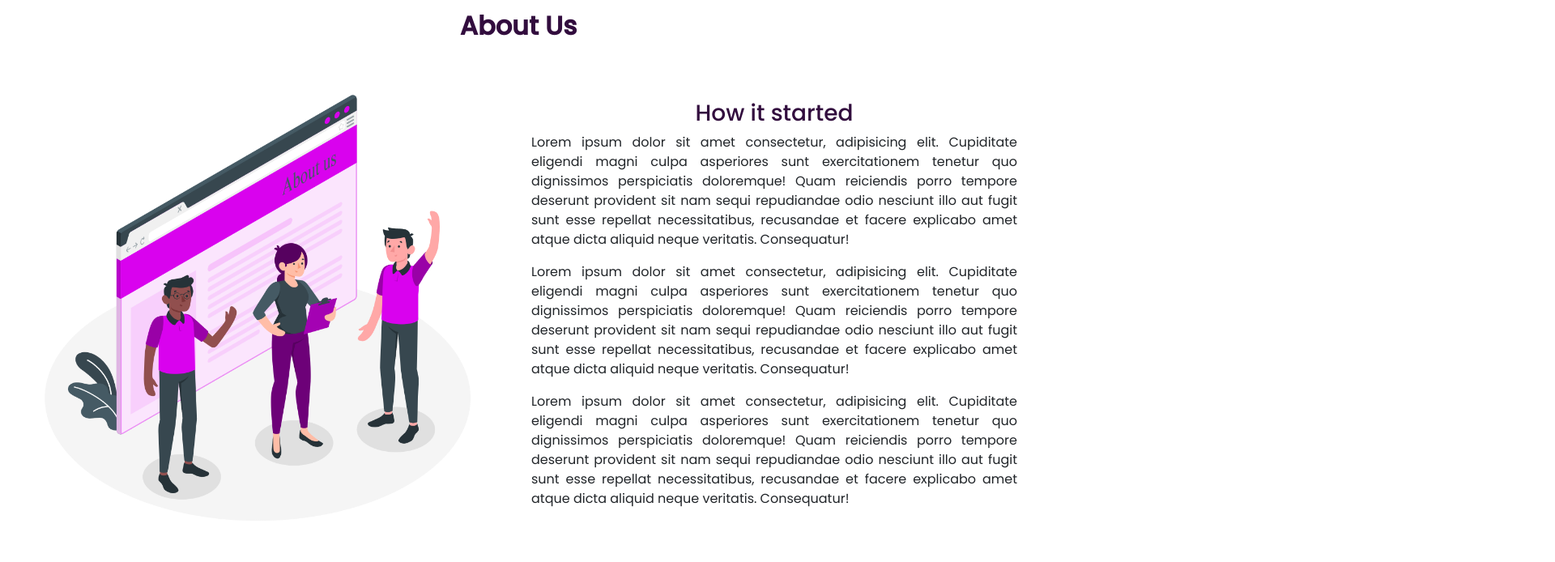
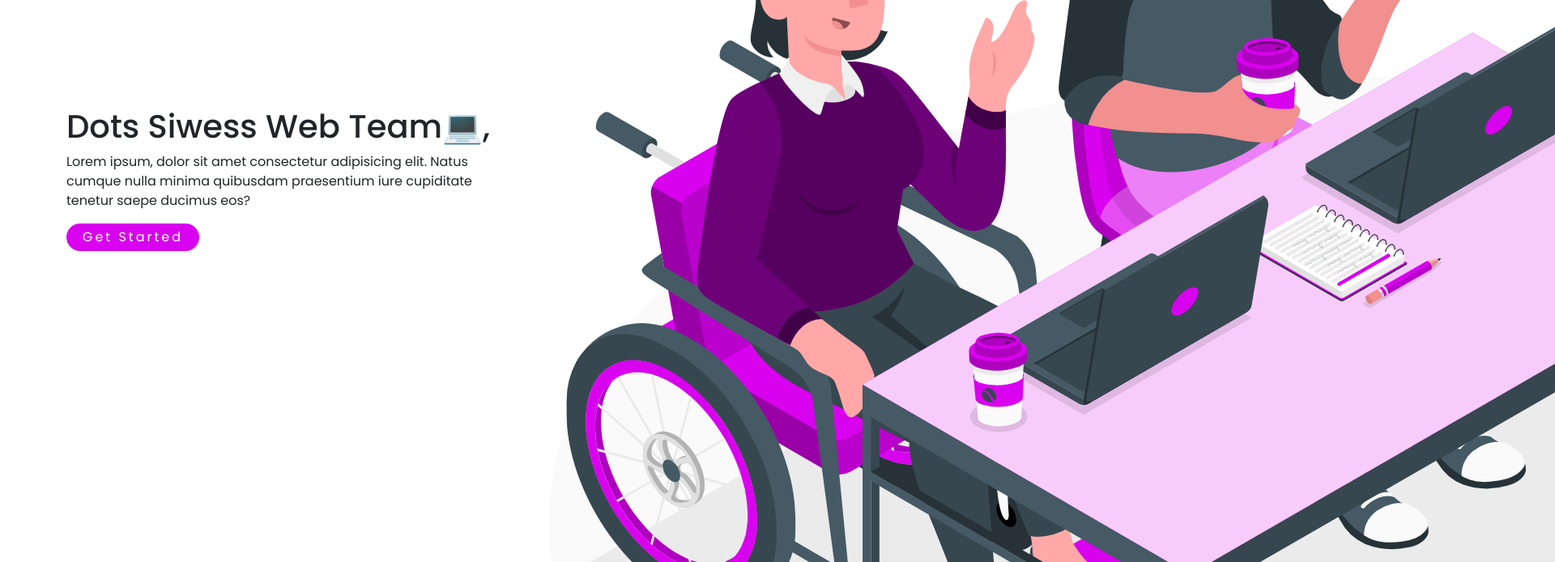
Before and after one commit to Ariyibi-Baseet/SiwessTeam, a plain HTML site: page index.html in a window 1280 px wide. Shown: the part 867-1561 px from the top of the page at 81% size, 1920 px wide, since content can reach past the window. Drawn offline with nearby package versions, Linux system fonts and the light colour scheme.

Commit message:
restructure the entire page

```diff
--- a/index.html
+++ b/index.html
@@ -5,28 +5,27 @@
     <meta http-equiv="X-UA-Compatible" content="IE=edge">
     <meta name="viewport" content="width=device-width, initial-scale=1.0">
     <link rel="stylesheet" href="./asset/css/style.css">
-<!--================================= BOOTSTRAP CDN ==================================================================-->
     <link href="https://cdn.jsdelivr.net/npm/bootstrap@5.0.0-beta3/dist/css/bootstrap.min.css" rel="stylesheet" integrity="sha384-eOJMYsd53ii+scO/bJGFsiCZc+5NDVN2yr8+0RDqr0Ql0h+rP48ckxlpbzKgwra6" crossorigin="anonymous">
-<!--================================= FONTAWESOME CDN ==================================================================-->
     <link rel="stylesheet" href="https://cdnjs.cloudflare.com/ajax/libs/font-awesome/5.15.3/css/all.min.css" integrity="sha512-iBBXm8fW90+nuLcSKlbmrPcLa0OT92xO1BIsZ+ywDWZCvqsWgccV3gFoRBv0z+8dLJgyAHIhR35VZc2oM/gI1w==" crossorigin="anonymous" />
-<!--=================================== LOCAL FONTAWESOME LINK ================================================================-->
     <link rel="stylesheet" href="./asset/css/fontawesome-all.min.css">
-<!--=================================== LOCAL BOOTSTRAP LINK ================================================================-->
     <link rel="stylesheet" href="./asset/css/bootstrap.min.css">
-<!--=================================== FONT CDN LINK =======================================================================-->
     <link href="https://fonts.googleapis.com/css2?family=Monoton&display=swap" rel="stylesheet">
-<!--=================================== LOCAL BOOTSTRAP LINK ================================================================-->
     <link rel="preconnect" href="https://fonts.gstatic.com">
     <link href="https://fonts.googleapis.com/css2?family=Poppins:wght@300;400;500&display=swap" rel="stylesheet">
-<!--=========================================================================================================================-->
+    <link href="https://fonts.googleapis.com/css2?family=Montserrat:wght@200;300;400;500&display=swap" rel="stylesheet">
+    <script src="./asset/vendor/scrollreveal-master/dist/scrollreveal.min.js"></script>
+
+<link href="https://fonts.googleapis.com/css2?family=Roboto:ital,wght@0,100;0,300;0,400;0,500;1,100;1,300;1,400&display=swap" rel="stylesheet">
+
+<link rel="stylesheet" href="./asset/css/colorSchema.css">
+<link rel="stylesheet" href="./asset/css/mediaquery.css">
     <title>Dot Siwess Team</title>
-<!--=================================== LOCAL BOOTSTRAP LINK ================================================================-->
 </head>
 <body>
 
 <!-- navbar section starts here -->
-    <nav class="navbar navbar-expand-lg sticky-top">
-        <div class="container-fluid">
+<nav class="container navbar navbar-expand-lg sticky-top">
+        <div class="container">
           <a class="navbar-brand" href="#">DSWT</a>
           <button class="navbar-toggler" type="button" data-bs-toggle="collapse" data-bs-target="#navbarNavAltMarkup" aria-controls="navbarNavAltMarkup" aria-expanded="false" aria-label="Toggle navigation">
             <span class="navbar-toggler-icon"><i class="fas fa-bars"></i></span>
@@ -38,9 +37,6 @@
               <a class="nav-link" href="#gallery">Gallery</a>
               <a class="nav-link" href="#ourTeam">Our Team</a>
               <a class="nav-link" href="#contactUs">Contact Us</a>
-              <!-- to create signup button -->
-              <!-- <button class="btn btn-primary sign-btn text-white">Sign Up</button> -->
-              <!-- <a class="nav-link" href="#">Sign Up</a> -->
             </div>
           </div>
         </div>
@@ -48,36 +44,25 @@
 
 <!-- Landing Section starts here -->
 <header id="landingSection">
-<div class="col-md-12 col-sm-12 col-lg-12 d-flex align-items-center justify-content-center align-content-center landing-area flex-column py-2">
-    <h1 class="landing-text text-white text-center">Dots Web Siwess Team</h1>
-    <p class="sub-text text-white text-center">Elevating Technological world to its Peak</p>
-    <div class="text-center">
-        <button class="btn btn-outline-primary text-white g-btn">Get Started</button>
+    <div class="container">
+      <div class="row landing-area d-flex flex-sm-column-reverse flex-xm-column-reverse flex-sm-column flex-md-row">
+        <div class="col col-md-6 col-sm-12 col-lg-6 dots-intro-text d-flex flex-column align-items-baseline justify-content-center">
+          <h1 class="text-left">Dots Siwess Web Team💻,</h1>
+          <p>Lorem ipsum, dolor sit amet consectetur adipisicing elit. Natus cumque nulla minima quibusdam praesentium iure cupiditate tenetur saepe ducimus eos?</p>
+          <a href="#aboutUs"><button class="btn btn-block g-btn text-white">Get Started</button></a>
         </div>
-    <!-- <img src="./asset/img/bg-logo.jpg" alt="" class="wavy-left" style="width:100px;"> -->
-    <svg xmlns="http://www.w3.org/2000/svg" viewBox="0 0 1440 320" class="wavy"><path fill="#ffffff" fill-opacity="1" d="M0,32L120,74.7C240,117,480,203,720,229.3C960,256,1200,224,1320,208L1440,192L1440,320L1320,320C1200,320,960,320,720,320C480,320,240,320,120,320L0,320Z"></path></svg>
+        <div class="col col-md-6 col-sm-12 col-lg-6 dots-intro-image d-flex align-items-center mt-5">
+          <img src="./asset/img/Content team-amico.png" class="img-responsive">
+          <!-- <div class="row"></div> -->
+        </div>
+      </div>
     </div>
 </header><!-- Ends here -->
-
 
 <!-- About us section starts here -->
 <section id="aboutUs" class="">
 <div class="container-fluid">
-    <div class="col-md-12 col-sm-12 col-lg-12">
-        <h2 class="text-center mt-3 abt-h">About Us</h2>
-    </div>
-    <div class="row g-2">
-        <div class="col-md-6 img-wrapper p-4">
-            <img src="./asset/img/About us page-amico.png" alt="" class="abt-img">
-        </div>
-        <div class="col-md-6 p-3">
-            <h3 class="text-center mt-5 abt-h3">How it started</h3>
-            <p class="abt-text">Lorem ipsum dolor sit amet consectetur, adipisicing elit. Cupiditate eligendi magni culpa asperiores sunt exercitationem tenetur quo dignissimos perspiciatis doloremque! Quam reiciendis porro tempore deserunt provident sit nam sequi repudiandae odio nesciunt illo aut fugit sunt esse repellat necessitatibus, recusandae et facere explicabo amet atque dicta aliquid neque veritatis. Consequatur!</p>
-            <p class="abt-text">Lorem ipsum dolor sit amet consectetur, adipisicing elit. Cupiditate eligendi magni culpa asperiores sunt exercitationem tenetur quo dignissimos perspiciatis doloremque! Quam reiciendis porro tempore deserunt provident sit nam sequi repudiandae odio nesciunt illo aut fugit sunt esse repellat necessitatibus, recusandae et facere explicabo amet atque dicta aliquid neque veritatis. Consequatur!</p>
-            <p class="abt-text">Lorem ipsum dolor sit amet consectetur, adipisicing elit. Cupiditate eligendi magni culpa asperiores sunt exercitationem tenetur quo dignissimos perspiciatis doloremque! Quam reiciendis porro tempore deserunt provident sit nam sequi repudiandae odio nesciunt illo aut fugit sunt esse repellat necessitatibus, recusandae et facere explicabo amet atque dicta aliquid neque veritatis. Consequatur!</p>
-        </div>
-    </div>
-</div>
+
 </section><!-- Ends here -->
 
 <!-- Gallery section starts here -->
@@ -98,67 +83,15 @@
 
 <!-- <script src="./asset/js/jquery.js"></script> -->
 <script src="./asset/js/jquery-3.4.1.min.js"></script>
-<script src="./asset/vendor/scrollreveal-master/dist/scrollreveal.min.js"></script>
+<script src="./asset/js/isScrollRevealJs.js"></script>
+<script src="./asset/js/bootstrap.min.js"></script>
+<script src="./asset/vendor/slick-1.8.1/slick-1.8.1/slick/slick.min.js"></script>
 <script>
-    // initialize
-    window.sr = ScrollReveal();
-
-    sr.reveal('.navbar-brand',{
-        duration:2000,
-        origin: 'left',
-        distance:'30px'
+    $(document).ready(function(){
+  $('.image-slider').slick({
+    setting-name: setting-value
   });
-
-    sr.reveal('.nav-link',{
-        duration:2000,
-        origin: 'right',
-        distance:'30px'
 });
-
-    sr.reveal('.landing-text',{
-        duration:2000,
-        origin: 'top',
-        distance:'40px',
-        delay:1000
-    });
-
-    sr.reveal('.sub-text',{
-        duration:2000,
-        origin: 'bottom',
-        distance:'30px',
-        delay:2000
-    });
-
-    sr.reveal('.g-btn',{
-        duration:2000,
-        origin: 'bottom',
-        distance:'20px',
-        delay:3000
-    });
-
-    sr.reveal('.abt-h',{
-        duration:3000,
-        origin: 'bottom',
-        distance:'40px',
-        viewFactor:0.3
-    });
-
-    sr.reveal('abt-img',{
-        duration:2000,
-        origin: 'left',
-        distance:'20px',
-        delay:2000,
-        viewFactor:0.2
-    });
-
-    sr.reveal('.image-right',{
-        duration:3000,
-        origin: 'right',
-        distance:'30px',
-        viewFactor:0.1
-    });
-
 </script>
-<script src="./asset/js/bootstrap.min.js"></script>
 </body>
 </html>
```
Lines whose indentation alone changed are shown as unchanged.
